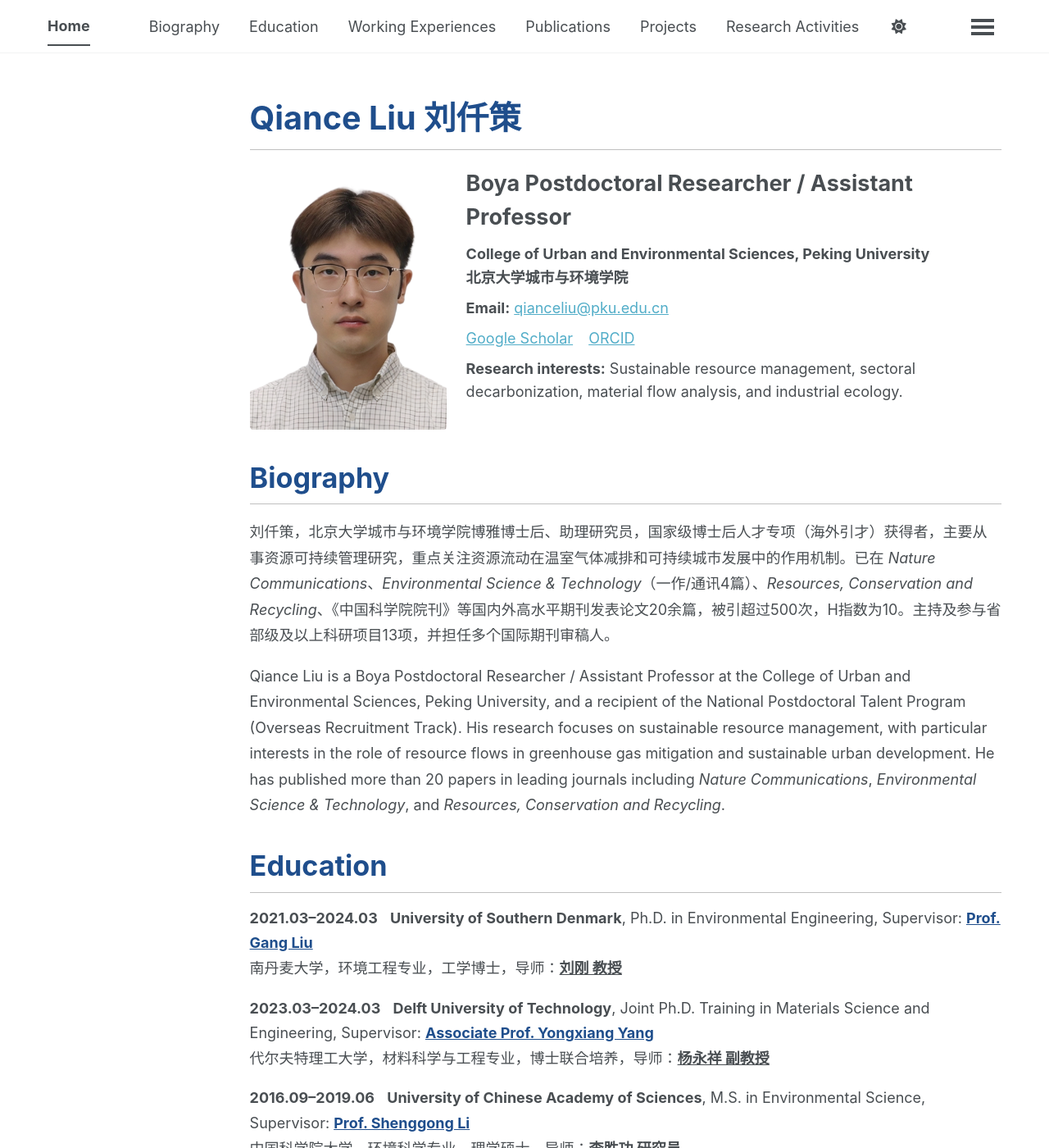
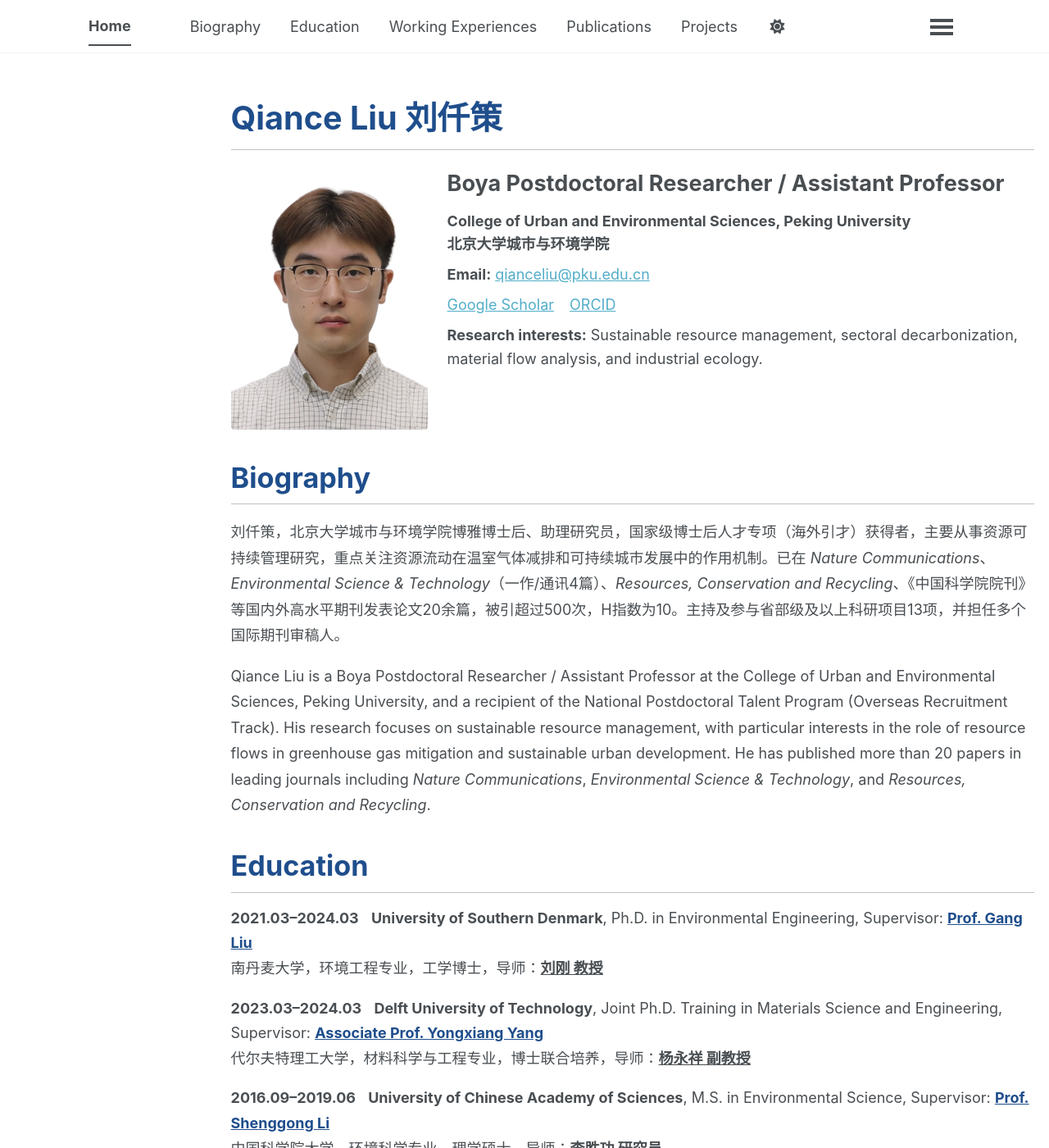
Before and after one commit to QianceLIU/qianceliu.github.io, a Jekyll site: the page built from _pages/about.md, in a window 1280 px wide and 1400 px high. Shown: the whole window at 82% size. Built offline with Jekyll 4.4.1, drawn with Linux system fonts in a browser that asks for light colours; a script bundle is joined from its source files by our own code; library files that are not in the unit come from our copies.

Commit message:
Update main.scss

```diff
--- a/assets/css/main.scss
+++ b/assets/css/main.scss
@@ -42,13 +42,9 @@
     "vendor/font-awesome/brands"
 ;
 
-/* ===== Custom width adjustment ===== */
-.masthead__inner-wrap,
-.masthead__menu,
-.greedy-nav,
-.initial-content,
-#main {
-  max-width: 1200px !important;
+/* ===== Adjust masthead width only ===== */
+.masthead__inner-wrap {
+  max-width: 1100px !important;
   margin-left: auto;
   margin-right: auto;
 }
```
